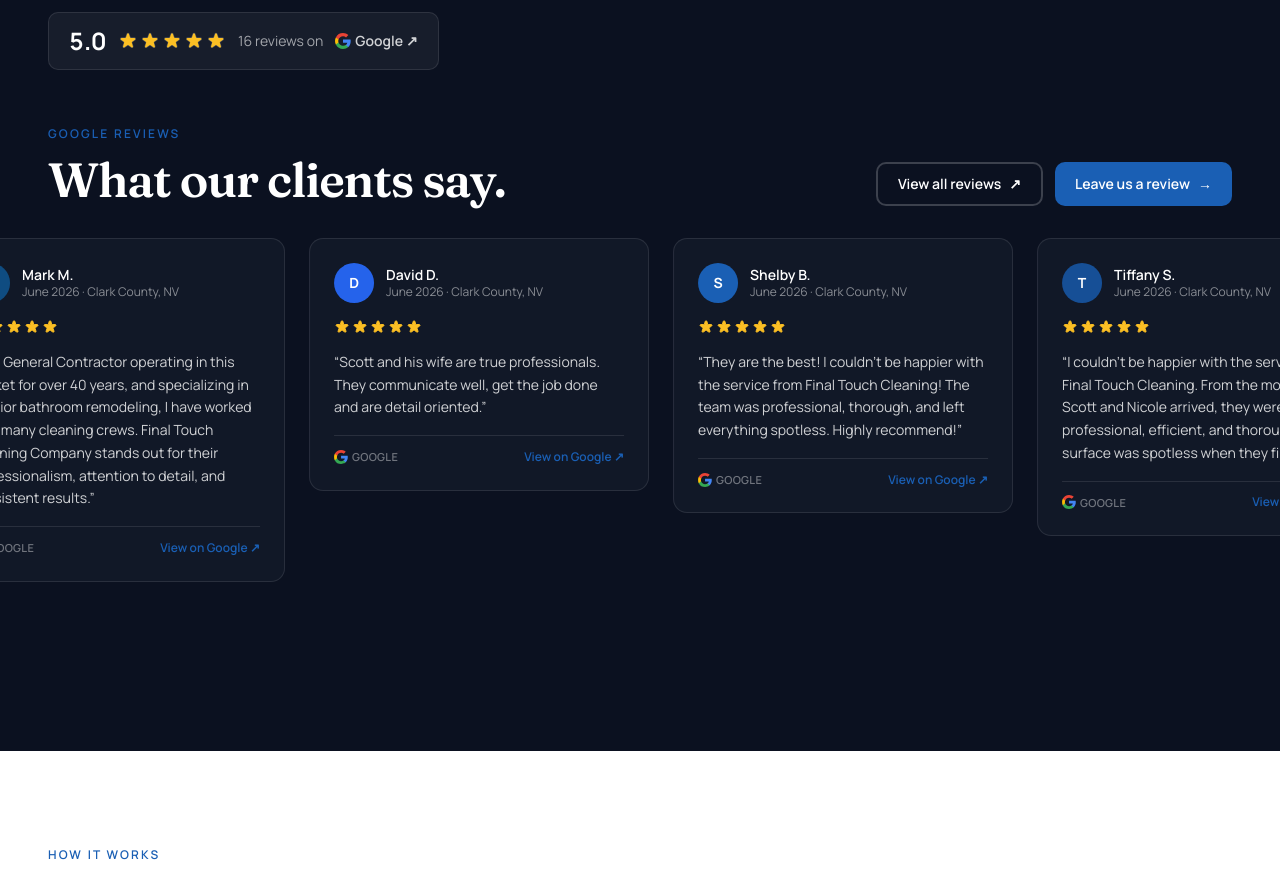
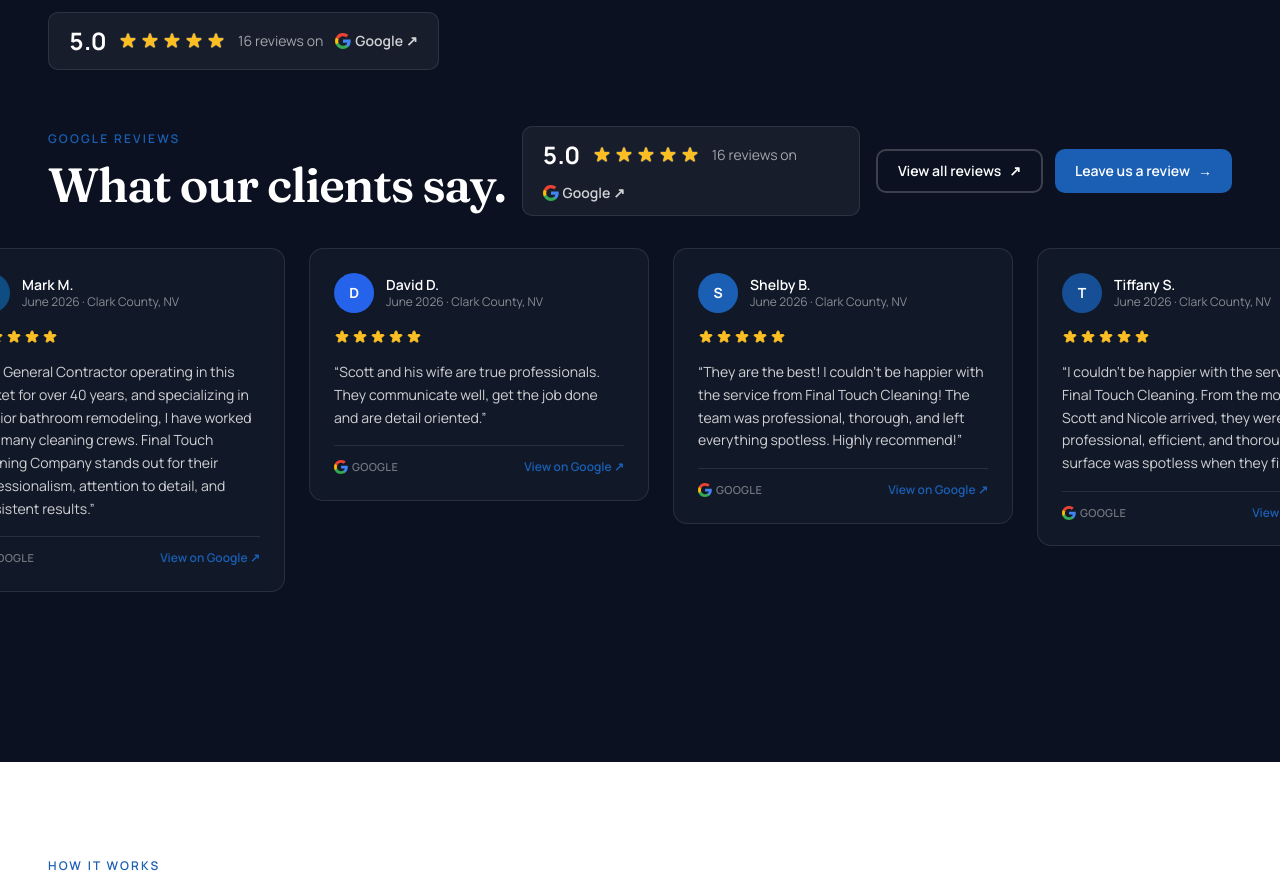
Before and after one commit to SedrickHarris/final-touch-cleaning-company-site, a Next.js app: page / in a window 1280 px wide. Shown: the part 5140-6020 px from the top of the page. Built offline with nearby package versions, Linux system fonts and the light colour scheme.

Commit message:
reviews: rating chip inline with H2, buttons right, type fix for summary prop

```diff
--- a/components/reviews/GoogleReviewsCarousel.tsx
+++ b/components/reviews/GoogleReviewsCarousel.tsx
@@ -3,6 +3,7 @@
 import { useState, useSyncExternalStore } from 'react';
 import Link from 'next/link';
 import GoogleReviewCard from './GoogleReviewCard';
+import GoogleReviewSummary from './GoogleReviewSummary';
 import type { VerifiedReview } from '@/lib/google-reviews';
 import type { CardVariant } from './GoogleReviewCard';
 
@@ -24,6 +25,7 @@ type Props = {
   reviews: VerifiedReview[];
   placeUrl: string;
   writeReviewUrl: string | null;
+  summary?: { averageRating: number; totalReviewCount: number } | null;
   heading?: string;
   eyebrow?: string;
   variant?: CardVariant;
@@ -40,6 +42,7 @@ export default function GoogleReviewsCarousel({
   reviews: allReviews,
   placeUrl,
   writeReviewUrl,
+  summary,
   heading = 'What our clients say.',
   eyebrow = 'Google Reviews',
   variant = 'dark',
@@ -86,10 +89,10 @@ export default function GoogleReviewsCarousel({
         }}
       />
 
-      {/* Heading row with buttons right-aligned */}
+      {/* Heading row: H2 left · chip center · buttons right */}
       <div className="mx-auto max-w-[1440px] px-4 sm:px-6 lg:px-10 xl:px-12">
-        <div className="mb-8 flex flex-col sm:flex-row sm:items-end sm:justify-between gap-4">
-          <div>
+        <div className="mb-8 flex flex-col sm:flex-row sm:items-center gap-4">
+          <div className="shrink-0">
             <p className="font-body text-xs font-semibold uppercase tracking-[0.18em] text-brand-blue">
               {eyebrow}
             </p>
@@ -99,7 +102,17 @@ export default function GoogleReviewsCarousel({
               {heading}
             </h2>
           </div>
-          <div className="flex flex-row items-center gap-3 shrink-0">
+          {summary && (
+            <div className="flex-1 flex justify-center">
+              <GoogleReviewSummary
+                averageRating={summary.averageRating}
+                totalReviewCount={summary.totalReviewCount}
+                placeUrl={placeUrl}
+                isDark={true}
+              />
+            </div>
+          )}
+          <div className="flex flex-row items-center gap-3 shrink-0 sm:ml-auto">
             <Link
               href={placeUrl}
               target="_blank"
--- a/components/reviews/GoogleReviewsSection.tsx
+++ b/components/reviews/GoogleReviewsSection.tsx
@@ -119,7 +119,7 @@ export default function GoogleReviewsSection({
         </div>
       )}
       <GoogleReviewsCarousel reviews={reviews} placeUrl={placeUrl} writeReviewUrl={writeReviewUrl}
-        heading={resolvedHeading} eyebrow={eyebrow} variant={resolvedCardVariant} autoPlayMs={autoPlayMs} />
+        summary={summary ? { averageRating: summary.averageRating!, totalReviewCount: summary.totalReviewCount! } : null} heading={resolvedHeading} eyebrow={eyebrow} variant={resolvedCardVariant} autoPlayMs={autoPlayMs} />
     </div>
   );
 }
```
